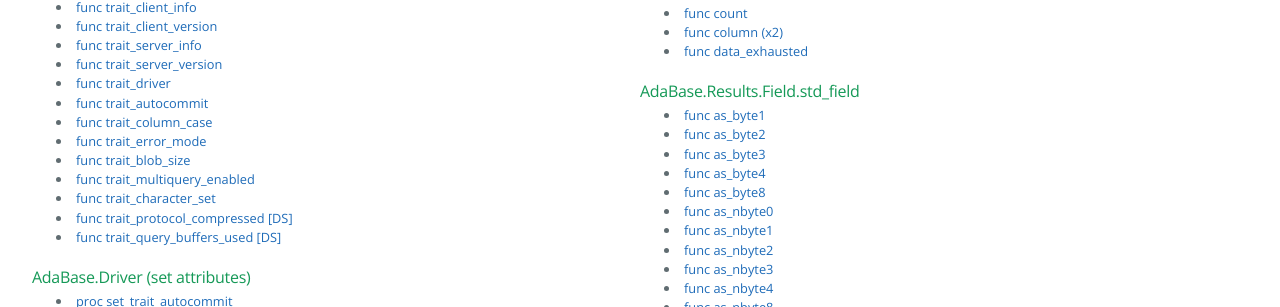
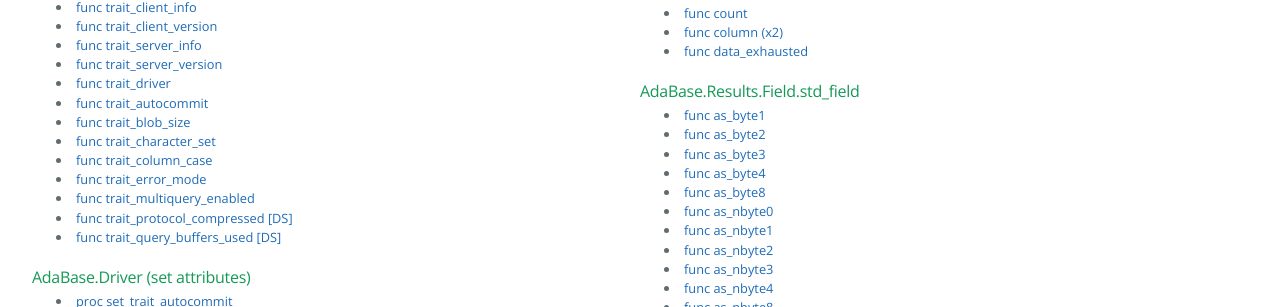
Before and after one commit to jrmarino/AdaBase, a Jekyll site: the page built from index.md, in a window 1280 px wide. Shown: the part 673-980 px from the top of the page. Built offline with Jekyll 4.4.1, drawn with Linux system fonts in a browser that asks for light colours.

Commit message:
Alphabetize traits too

```diff
--- a/index.md
+++ b/index.md
@@ -44,11 +44,11 @@ title: AdaBase by jrmarino
 <li>{{ page.f_trait_server_version }}</li>
 <li>{{ page.f_trait_driver }}</li>
 <li>{{ page.f_trait_autocommit }}</li>
+<li>{{ page.f_trait_blob_size }}</li>
+<li>{{ page.f_trait_charset }}</li>
 <li>{{ page.f_trait_column_case }}</li>
 <li>{{ page.f_trait_error_mode }}</li>
-<li>{{ page.f_trait_blob_size }}</li>
 <li>{{ page.f_trait_multiquery }}</li>
-<li>{{ page.f_trait_charset }}</li>
 <li>{{ page.f_trait_compressed }}</li>
 <li>{{ page.f_trait_buffers }}</li>
 </ul>
```
